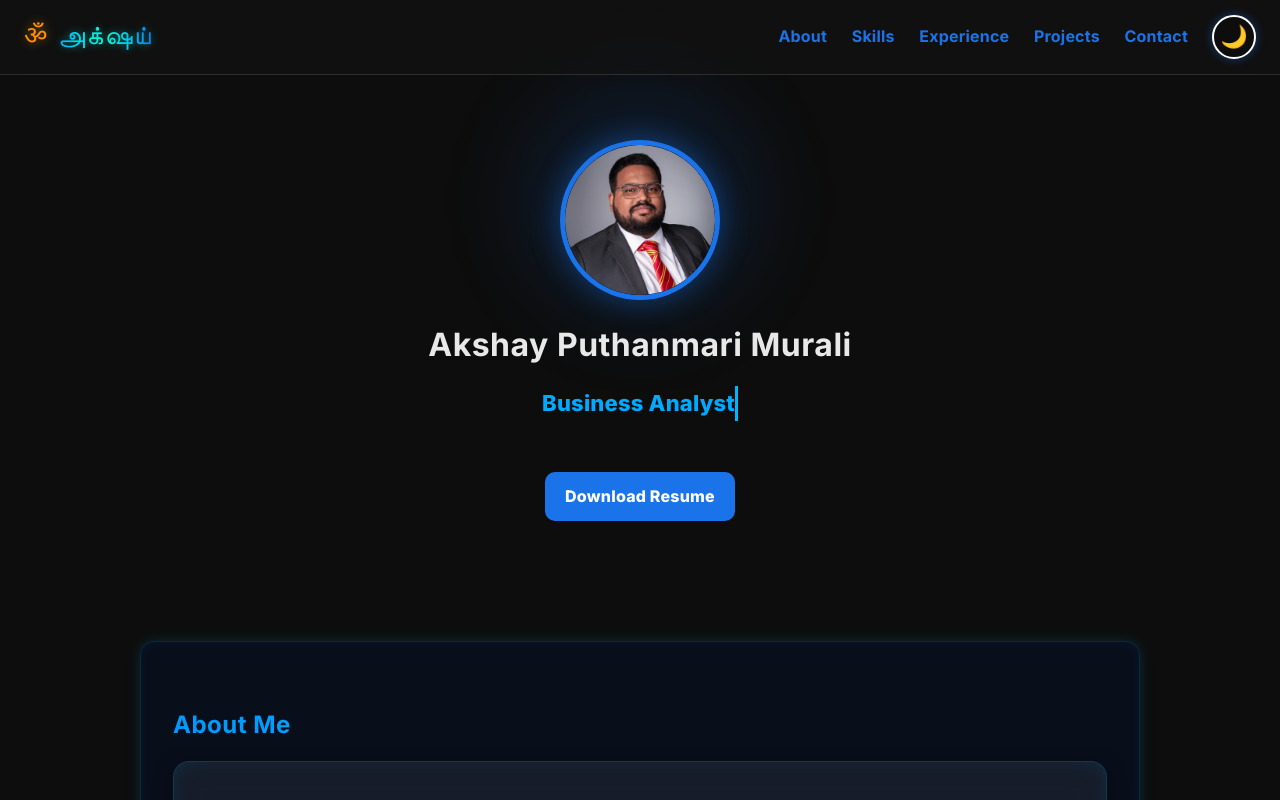
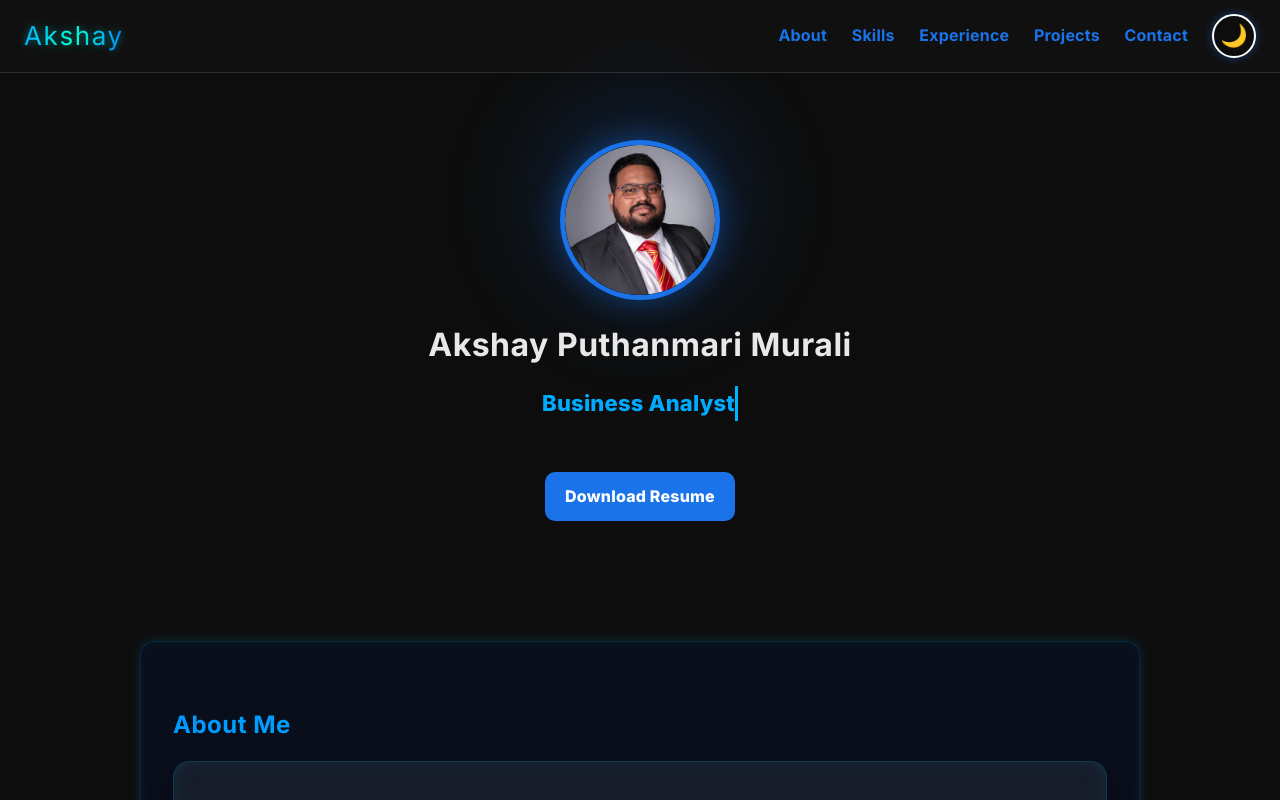
Before and after one commit to Akshay-Murali/Akshay-Murali.github.io, a plain HTML site: page index.html in a window 1280 px wide. Shown: the top 800 px of the page. Drawn offline with Linux system fonts and the light colour scheme.

Commit message:
Favicon and Logo Change

```diff
--- a/index.html
+++ b/index.html
@@ -8,6 +8,8 @@
   <link href="https://fonts.googleapis.com/css2?family=Inter:wght@300;400;500;600;700;800&display=swap" rel="stylesheet">
   <link href="https://fonts.googleapis.com/css2?family=Catamaran:wght@700;800&display=swap" rel="stylesheet">
   <link rel="stylesheet" href="https://cdnjs.cloudflare.com/ajax/libs/font-awesome/6.5.0/css/all.min.css">
+  <link rel="icon" type="image/png" href="assets/logo/favicon.png">
+
   <link rel="stylesheet" href="styles.css">
 <script type="application/ld+json">
 {
@@ -43,7 +45,7 @@
 
   <nav>
  <div class="logo">
- <a href="#" style="text-decoration:none"> <span class="om">ॐ</span> <span class="name">அக்‌ஷய்</span></a>
+ <a href="#" style="text-decoration:none"> <span class="name">Akshay</span></a>
 </div>
 
     <div class="nav-links" aria-label="Primary">
```
Also changed, not shown: assets/logo/favicon.png (added).
